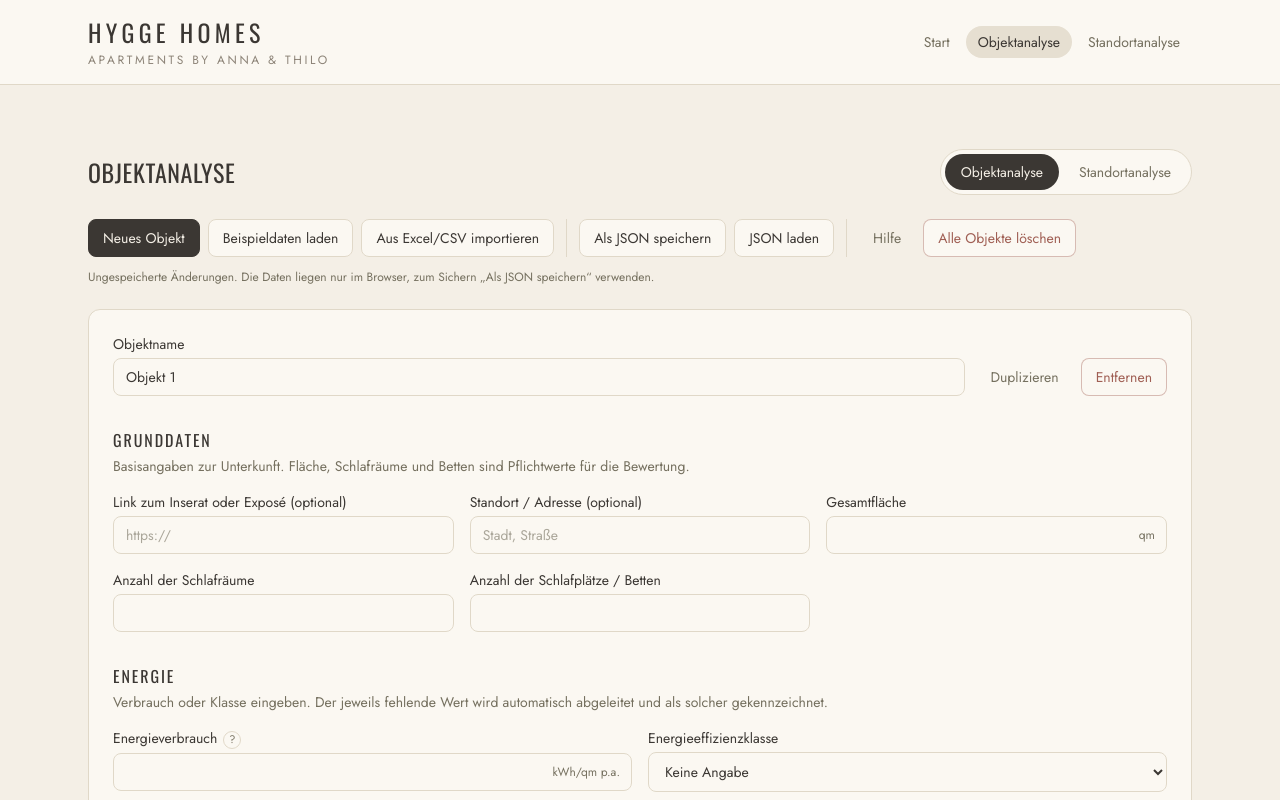
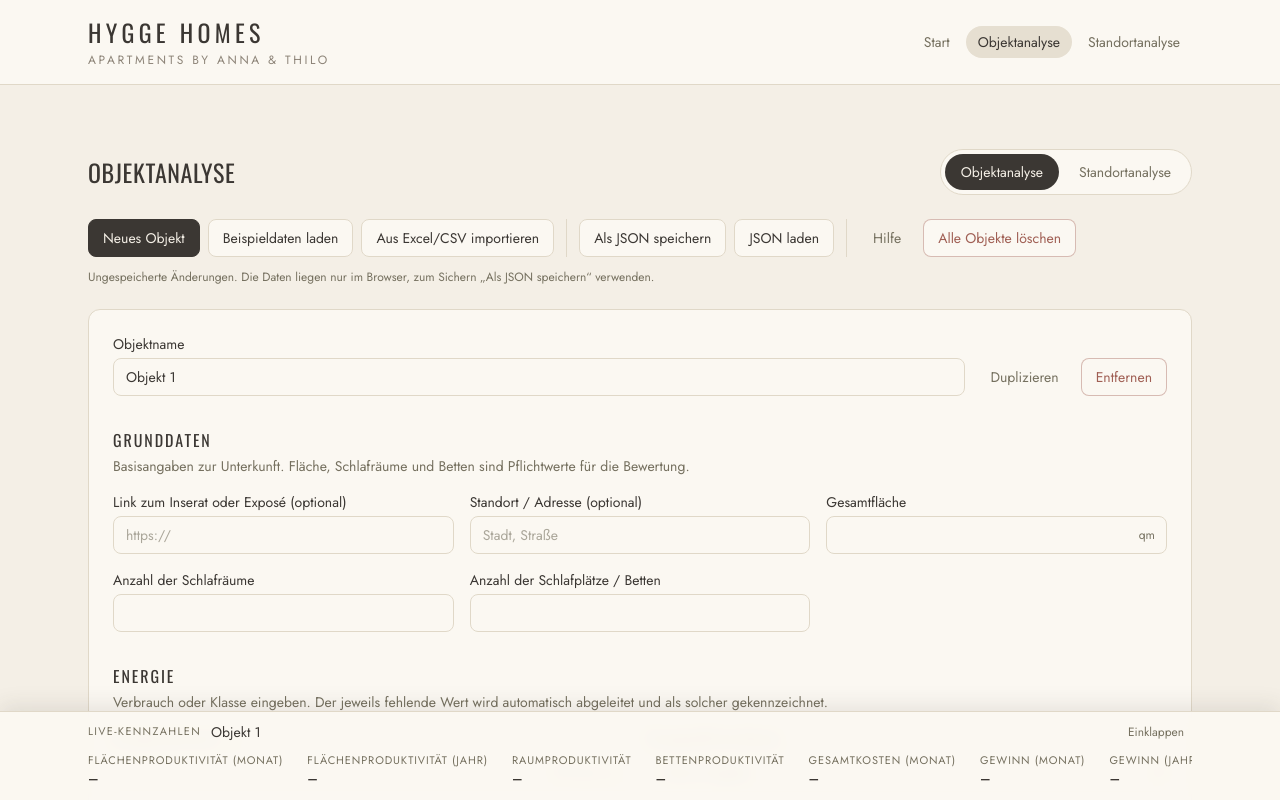
Before and after one commit to voozaatracking/hygge-Homes-Analyses, a Next.js app: page /object-analysis in a window 1280 px wide. Both pictures are taken after a click on the button "Neues Objekt". Shown: the top 800 px of the page. Built offline with nearby package versions, Linux system fonts and the light colour scheme.

Commit message:
Add files via upload

```diff
--- /dev/null
+++ b/components/sticky-kpi-bar.tsx
@@ -0,0 +1,181 @@
+"use client";
+
+import { useMemo, useState } from "react";
+import type { PropertyInput } from "@/lib/types/analysis";
+import {
+  deriveProperty,
+  type DerivedProperty,
+} from "@/lib/calculations/property-calculations";
+import { fmtEur, fmtNum } from "@/lib/format";
+
+type Tone = "neutral" | "positive" | "negative";
+
+interface KpiItem {
+  label: string;
+  value: string;
+  tone: Tone;
+}
+
+const toneClass: Record<Tone, string> = {
+  neutral: "text-ink",
+  positive: "text-sage",
+  negative: "text-brick",
+};
+
+function signTone(value: number | null): Tone {
+  if (value == null) return "neutral";
+  return value >= 0 ? "positive" : "negative";
+}
+
+/** Kennzahlen der Leiste, in fester Reihenfolge. Einheiten wie im Formular. */
+function buildItems(d: DerivedProperty): KpiItem[] {
+  return [
+    {
+      label: "Flächenproduktivität (Monat)",
+      value:
+        d.areaProductivityMonthly != null
+          ? `${fmtNum(d.areaProductivityMonthly, 2)} €/qm`
+          : "–",
+      tone: "neutral",
+    },
+    {
+      label: "Flächenproduktivität (Jahr)",
+      value:
+        d.areaProductivityAnnual != null
+          ? `${fmtNum(d.areaProductivityAnnual, 2)} €/qm`
+          : "–",
+      tone: "neutral",
+    },
+    {
+      label: "Raumproduktivität",
+      value:
+        d.roomProductivity != null
+          ? `${fmtNum(d.roomProductivity, 1)} qm/Raum`
+          : "–",
+      tone: "neutral",
+    },
+    {
+      label: "Bettenproduktivität",
+      value:
+        d.bedProductivity != null
+          ? `${fmtNum(d.bedProductivity, 1)} qm/Bett`
+          : "–",
+      tone: "neutral",
+    },
+    {
+      label: "Gesamtkosten (Monat)",
+      value: fmtEur(d.totalMonthlyCosts),
+      tone: "neutral",
+    },
+    {
+      label: "Gewinn (Monat)",
+      value: fmtEur(d.monthlyProfit),
+      tone: signTone(d.monthlyProfit),
+    },
+    {
+      label: "Gewinn (Jahr)",
+      value: fmtEur(d.annualProfit),
+      tone: signTone(d.annualProfit),
+    },
+  ];
+}
+
+/**
+ * Immer sichtbare Kennzahlen-Leiste am unteren Bildschirmrand.
+ * Zeigt die Live-Kennzahlen des aktiven Objekts und aktualisiert sich
+ * bei jeder Eingabe sofort. Das aktive Objekt folgt dem Fokus im
+ * jeweiligen Formular und kann zusätzlich über die Auswahl in der
+ * Leiste umgeschaltet werden.
+ */
+export function StickyKpiBar({
+  properties,
+  activeId,
+  onSelect,
+}: {
+  properties: PropertyInput[];
+  activeId: string | null;
+  onSelect: (id: string) => void;
+}) {
+  const [collapsed, setCollapsed] = useState(false);
+
+  const active =
+    properties.find((p) => p.id === activeId) ?? properties[0] ?? null;
+  const derived = useMemo(
+    () => (active ? deriveProperty(active) : null),
+    [active]
+  );
+
+  if (!active || !derived) return null;
+
+  const items = buildItems(derived);
+  const profitTone = signTone(derived.monthlyProfit);
+
+  return (
+    <div
+      role="region"
+      aria-label="Live-Kennzahlen des ausgewählten Objekts"
+      className="fixed inset-x-0 bottom-0 z-40 border-t border-line bg-card/95 backdrop-blur-sm shadow-[0_-6px_20px_rgba(59,55,51,0.10)]"
+    >
+      <div className="max-w-6xl mx-auto px-4 sm:px-6 py-2">
+        <div className="flex items-center justify-between gap-3">
+          <div className="flex items-center gap-2.5 min-w-0">
+            <span className="hidden sm:inline text-[11px] uppercase tracking-[0.12em] text-muted whitespace-nowrap">
+              Live-Kennzahlen
+            </span>
+            {properties.length > 1 ? (
+              <select
+                value={active.id}
+                onChange={(e) => onSelect(e.target.value)}
+                aria-label="Objekt für die Kennzahlen-Leiste wählen"
+                className="min-w-0 max-w-[13rem] sm:max-w-[20rem] bg-card border border-line rounded-lg px-2.5 py-1.5 text-sm text-ink focus:border-taupe"
+              >
+                {properties.map((p, index) => (
+                  <option key={p.id} value={p.id}>
+                    {p.name.trim() || `Objekt ${index + 1}`}
+                  </option>
+                ))}
+              </select>
+            ) : (
+              <span className="text-sm text-ink truncate">
+                {active.name.trim() || "Unbenanntes Objekt"}
+              </span>
+            )}
+            {collapsed ? (
+              <span className="hidden md:inline text-sm text-muted whitespace-nowrap">
+                Gewinn (Monat):{" "}
+                <span className={`tabular font-medium ${toneClass[profitTone]}`}>
+                  {fmtEur(derived.monthlyProfit)}
+                </span>
+              </span>
+            ) : null}
+          </div>
+          <button
+            type="button"
+            aria-expanded={!collapsed}
+            onClick={() => setCollapsed((v) => !v)}
+            className="shrink-0 text-xs text-muted hover:text-ink px-2 py-1 rounded-lg hover:bg-card-soft transition-colors"
+          >
+            {collapsed ? "Ausklappen" : "Einklappen"}
+          </button>
+        </div>
+
+        {!collapsed ? (
+          <div className="mt-2 flex items-stretch gap-x-6 overflow-x-auto pb-1">
+            {items.map((item) => (
+              <div key={item.label} className="shrink-0">
+                <p className="text-[11px] uppercase tracking-[0.08em] text-muted whitespace-nowrap">
+                  {item.label}
+                </p>
+                <p
+                  className={`text-sm font-medium tabular whitespace-nowrap ${toneClass[item.tone]}`}
+                >
+                  {item.value}
+                </p>
+              </div>
+            ))}
+          </div>
+        ) : null}
+      </div>
+    </div>
+  );
+}
```
